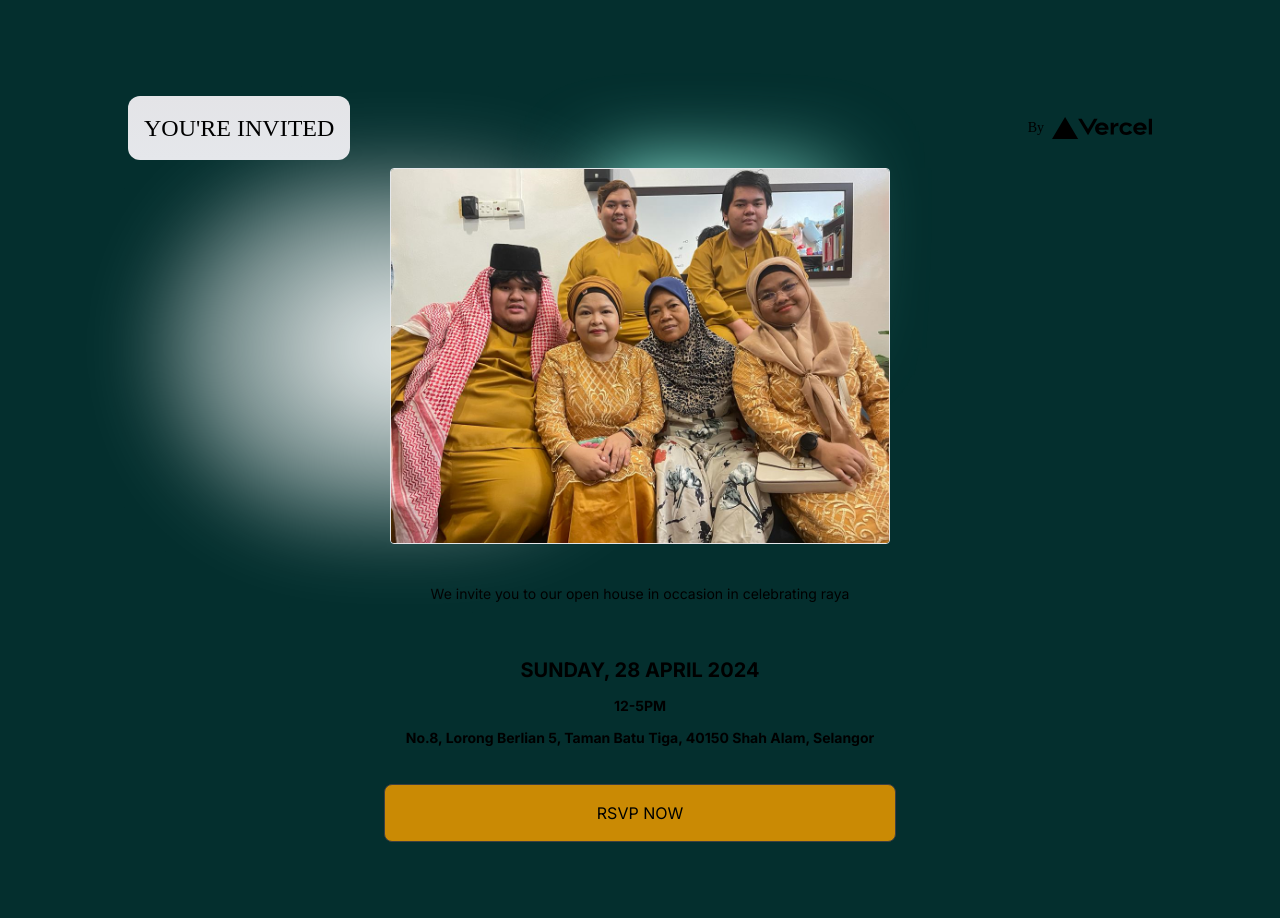
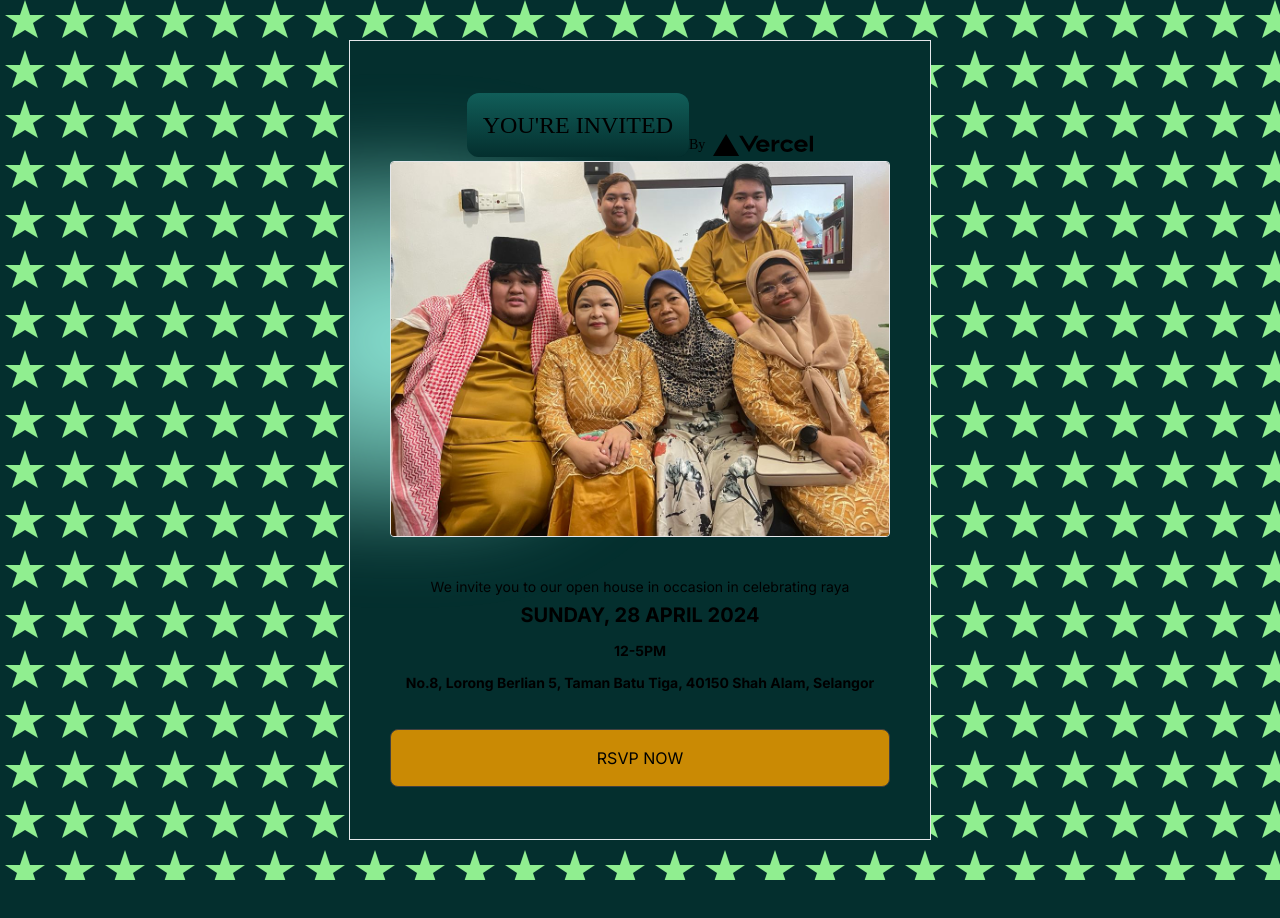
Before and after one commit to aesha98/digital-rsvp-raya, a Next.js app in the folder digital-rsvp/: page / in a window 1280 px wide. Shown: the top 918 px of the page. After the commit the page ends 880 px from the top, so only its background shows below. Built offline with nearby package versions, Linux system fonts and the light colour scheme; a web font is replaced by a local one.

Commit message:
add grid layout

```diff
--- a/digital-rsvp/app/page.js
+++ b/digital-rsvp/app/page.js
@@ -4,12 +4,14 @@ import { roboto_mono } from './ui/font';
 export default function Home()
 {
 	return(
-		<main className="flex min-h-screen flex-col items-center justify-between p-24">
-			<div className="z-10 max-w-5xl w-full items-center  justify-between  text-sm lg:flex">
+		<main className="relative flex flex-col bg-[url(/grid.svg)] p-10 [mask-image:linear-gradient(180deg, white,rgba(255,255,255,0))] items-center">
+			<div className='relative flex min-h-screen flex-col justify-evenly border overflow-hidden bg-teal-950 py-6 sm:py-12 p-10'>
+			{/* <div className='absolute inset-0  bg-[url(/grid.svg)] bg-center [mask-image:linear-gradient(180deg, white,rgba(255,255,255,0))]'></div> */}
+			<div className="relative z-10 max-w-5xl w-full items-center justify-center  text-sm lg:flex">
 
-				<p className={'font-mono text-2xl fixed left-0 top-0 flex w-full font-italic justify-center bg-gradient-to-b from-zinc-200 pb-6 pt-8 backdrop-blur-2xl dark:border-neutral-800 dark:bg-zinc-800/30 dark:from-inherit lg:static lg:w-auto  lg:rounded-xl lg:bg-gray-200 lg:p-4 lg:dark:bg-zinc-800/30'}> YOU&apos;RE INVITED</p>
+				<p className={'font-mono text-2xl fixed left-0 top-0 flex w-full font-italic justify-center bg-gradient-to-b from-teal-800 pb-6 pt-8 backdrop-blur-xl dark:border-teal-800 dark:bg-teal-950/30 dark:from-inherit lg:static lg:w-auto  lg:rounded-xl lg:bg-teal-950 lg:p-4 lg:dark:bg-teal-950/30'}> YOU&apos;RE INVITED</p>
 
-				<div className="fixed bottom-0 left-0 flex h-48 w-full items-end justify-center bg-gradient-to-t from-white via-white dark:from-teal-950 dark:via-teal-950 lg:static lg:h-auto lg:w-auto lg:bg-none">
+				<div className="mt-10 fixed bottom-0 left-0 flex h-24 w-full items-end justify-center bg-gradient-to-t from-teal-800 via-teal-950 dark:from-teal-950 dark:via-teal-950 lg:static lg:h-auto lg:w-auto lg:bg-none">
 
 				 <a
             className="pointer-events-none flex place-items-center gap-2 p-8 lg:pointer-events-auto lg:p-0"
@@ -24,7 +26,7 @@ export default function Home()
               alt="Vercel Logo"
               className="dark:invert"
               width={100}
-              height={24}
+              height={20}
               priority
             />
           </a>
@@ -33,7 +35,7 @@ export default function Home()
 			</div>
 
 	{/* Image Family */}
-			 <div className="relative m-2 flex flex-col place-items-center before:absolute before:h-[300px] before:w-full sm:before:w-[480px] before:-translate-x-1/2 before:rounded-full before:bg-gradient-radial before:from-white before:to-transparent before:blur-2xl before:content-[''] after:absolute after:-z-20 after:h-[180px] after:w-full sm:after:w-[240px] after:translate-x-1/3 after:bg-gradient-conic after:from-teal-200 after:via-teal-200 after:blur-2xl after:content-[''] before:dark:bg-gradient-to-br before:dark:from-transparent before:dark:to-teal-100 before:dark:opacity-10 after:dark:from-teal-950 after:dark:via-[#1e331f] after:dark:opacity-40 before:lg:h-[360px] z-[-1]">
+			 <div className="relative flex flex-col place-items-center before:absolute before:h-[300px] before:w-full sm:before:w-[480px] before:-translate-x-1/2 before:rounded-full before:bg-gradient-radial before:from-teal-200 before:to-transparent before:blur-2xl before:content-[''] after:absolute after:-z-20 after:h-[180px] after:w-full sm:after:w-[240px] after:translate-x-1/3 after:bg-gradient-conic after:from-teal-200 after:via-teal-200 after:blur-2xl after:content-[''] before:dark:bg-gradient-to-br before:dark:from-transparent before:dark:to-teal-100 before:dark:opacity-10 after:dark:from-teal-950 after:dark:via-[#1e331f] after:dark:opacity-40 before:lg:h-[360px]">
         <Image
           className="relative dark:drop-shadow-[0_0_0.3rem_#ffffff70] border rounded"
           src="/digital_rsvp_img.png"
@@ -45,12 +47,12 @@ export default function Home()
         />
 
 			<h2 className="font-sans mt-10 text-sm text-center">We invite you to our open house in occasion in celebrating raya</h2>
-			<br/>
+
       </div>
 
 
 		{/* Event Information */}
-		<div className='mt-5 mb-20 flex flex-col text-center lg:max-w-lg lg:w-full lg:mb-0 lg:grid-cols-4 lg:text-center'>
+		<div className='relative flex flex-col text-center lg:max-w-lg lg:w-full lg:mb-0 lg:grid-cols-4 lg:text-center'>
 
 			<h2 className="font-sans mb-3 text-xl text-center font-bold">SUNDAY, 28 APRIL 2024</h2>
 			<p className='font-sans mb-3 text-sm text-center font-bold'>12-5PM</p>
@@ -64,7 +66,7 @@ export default function Home()
 			target='_blank'
 			rel='noopener noreferer'>RSVP NOW</a>
 		</div>
-
+		</div>
 		</main>
 	);
 }
```
Also changed, not shown: digital-rsvp/public/grid.svg (added).
